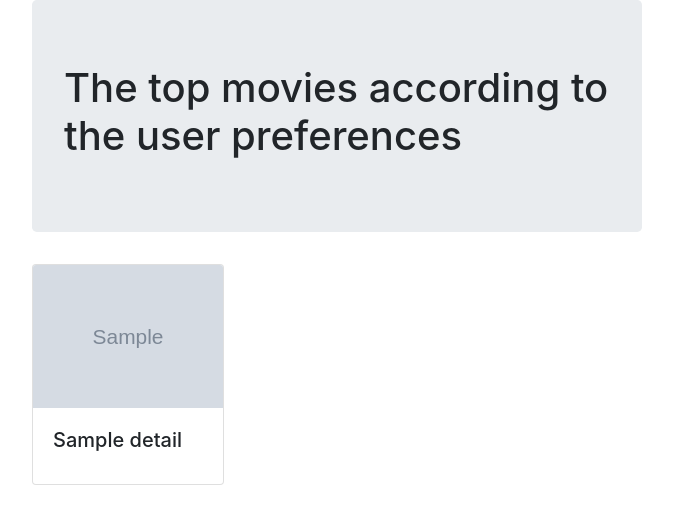
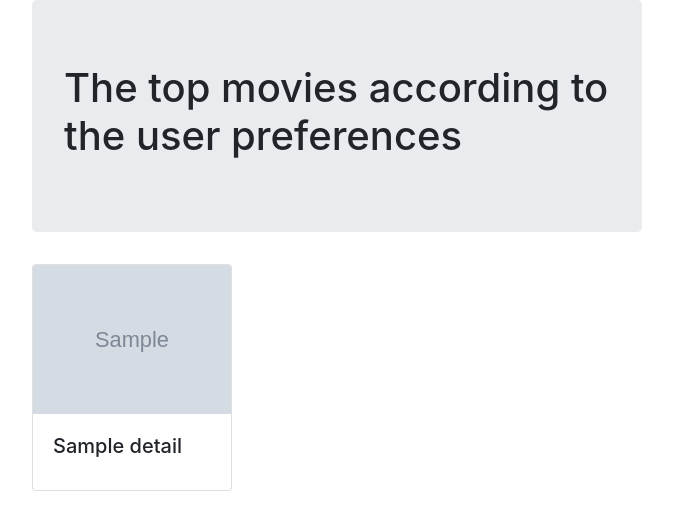
Before and after one commit to paurush11/Movie-recommender-, a Flask app: template templates/review.html in a window 1280 px wide. Shown: the top 530 px of the page, without its empty margins (303-976 px from the left). Run offline with Flask 2, Linux system fonts and the light colour scheme; the template is opened without the code that fills it: most values are stand-ins (such as "Sample title", 1, 10 or a date in 2020); grey boxes marked "Sample" are stand-in pictures; parts of the project's set-up code (start-up, migrations or seed data) failed here and were passed over; some libraries are stand-ins or nearby versions.

Commit message:
Update review.html

```diff
--- a/templates/review.html
+++ b/templates/review.html
@@ -17,7 +17,7 @@
 	{%for i in details%}
 
 		<div class="col-lg-4 col-sm-6 ">
-				<div class="card" style="width: 12rem;">
+				<div class="card" style="width: 12.5rem;">
   					<img class="card-img-top" src={{i.Poster}} alt="Card image cap">
   					<div class="card-body">
     					<h5 class="card-title">{{i.Title}}</h5>
```
